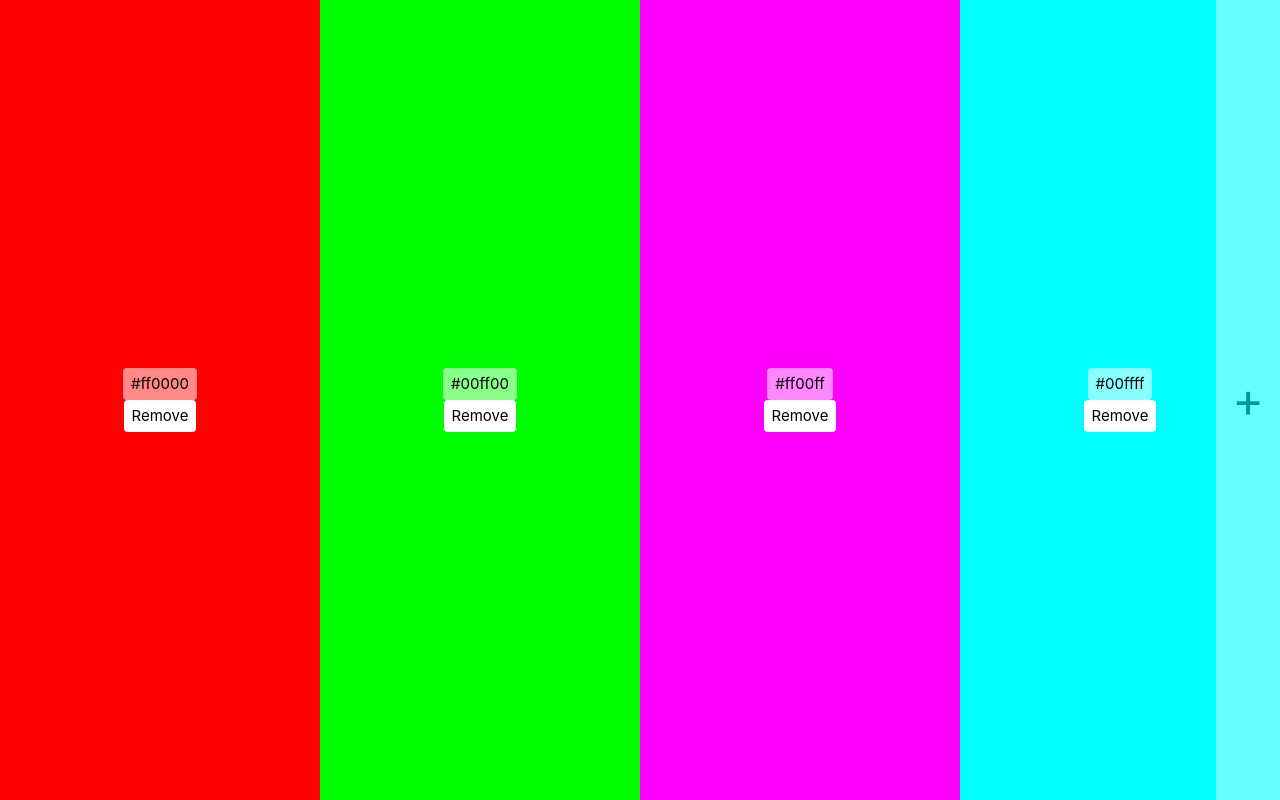
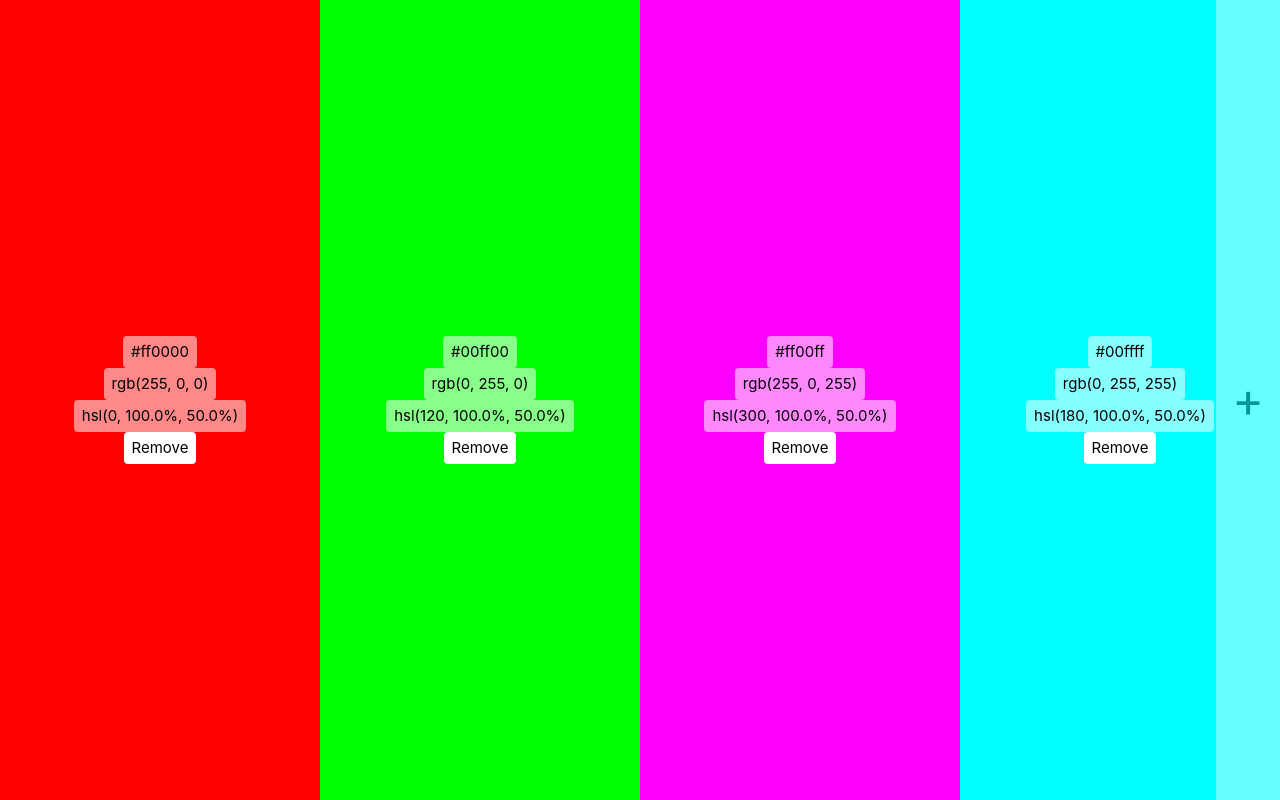
Before and after one commit to Magnus93/vue-color-palette, a Vue app: page / in a window 1280 px wide. Built offline with nearby package versions, Linux system fonts and the light colour scheme.

Commit message:
Add color types and helper functions

```diff
--- /dev/null
+++ b/src/Color.ts
@@ -0,0 +1,69 @@
+export namespace Color {
+  export interface RGB {
+    red: number // MAX 255
+    green: number // MAX 255
+    blue: number // MAX 255
+  }
+  export namespace RGB {
+    export function toString(color: RGB) {
+      return `rgb(${color.red}, ${color.green}, ${color.blue})`
+    }
+    export function toHSL(color: RGB): HSL {
+      // Make r, g, and b fractions of 1
+      const r = color.red / 255
+      const g = color.green / 255
+      const b = color.blue / 255
+      // Find greatest and smallest channel values
+      const cmin = Math.min(r, g, b)
+      const cmax = Math.max(r, g, b)
+      const delta = cmax - cmin
+      let hue = 0
+      let saturation = 0
+      let lightness = 0
+      // Calculate hue
+      hue = Math.round(
+        (delta == 0
+          ? 0
+          : cmax == r
+          ? ((g - b) / delta) % 6
+          : cmax == g
+          ? (b - r) / delta + 2
+          : (hue = (r - g) / delta + 4)) * 60
+      )
+      if (hue < 0) hue += 360
+      // Calculate lightness
+      lightness = (cmax + cmin) / 2
+      // Calculate saturation
+      saturation = delta == 0 ? 0 : delta / (1 - Math.abs(2 * lightness - 1))
+      return { hue, saturation, lightness }
+    }
+    export function toHex(color: RGB): string {
+      const hexValue = (value: number) => Math.round(value).toString(16).padStart(2, '0').slice(2)
+      return `#${hexValue(color.red)}${hexValue(color.green)}${hexValue(color.blue)}`
+    }
+    export function fromHex(color: string) {
+      const decimalValue = (value: string) => parseInt(value, 16)
+      return {
+        red: decimalValue(color.substring(1, 3)),
+        green: decimalValue(color.substring(3, 5)),
+        blue: decimalValue(color.substring(5, 7))
+      }
+    }
+  }
+  export interface HSL {
+    hue: number // MAX 360
+    saturation: number // MAX 1
+    lightness: number // MAX 1
+  }
+  export namespace HSL {
+    export function fromHex(color: string): HSL {
+      const rgb = RGB.fromHex(color)
+      return RGB.toHSL(rgb)
+    }
+    export function toString(color: HSL) {
+      return `hsl(${color.hue}, ${(color.saturation * 100).toFixed(1)}%, ${(
+        color.lightness * 100
+      ).toFixed(1)}%)`
+    }
+  }
+}
--- a/src/components/PaletteViewer.vue
+++ b/src/components/PaletteViewer.vue
@@ -1,5 +1,6 @@
 <script setup lang="ts">
 import {ref} from "vue"
+import {Color} from "../Color"
 defineProps<{
   msg: string
 }>()
@@ -21,6 +22,8 @@ function add() {
     <ul class="palette">
       <li v-for="(color, index) in colors" :key="index" :data-color="color" :style="{ backgroundColor: color }">
         <label :for="'color'+index">{{ color }}</label>
+        <label :for="'color'+index">{{ Color.RGB.toString(Color.RGB.fromHex(color)) }}</label>
+        <label :for="'color'+index">{{ Color.HSL.toString(Color.HSL.fromHex(color)) }}</label>
         <input type="color" :id="'color'+index" :value="color" @change="event => handleColorChange(event, index)"/>
         <button type="button" class="remove" @click="() => remove(index)">Remove</button>
       </li>
```
